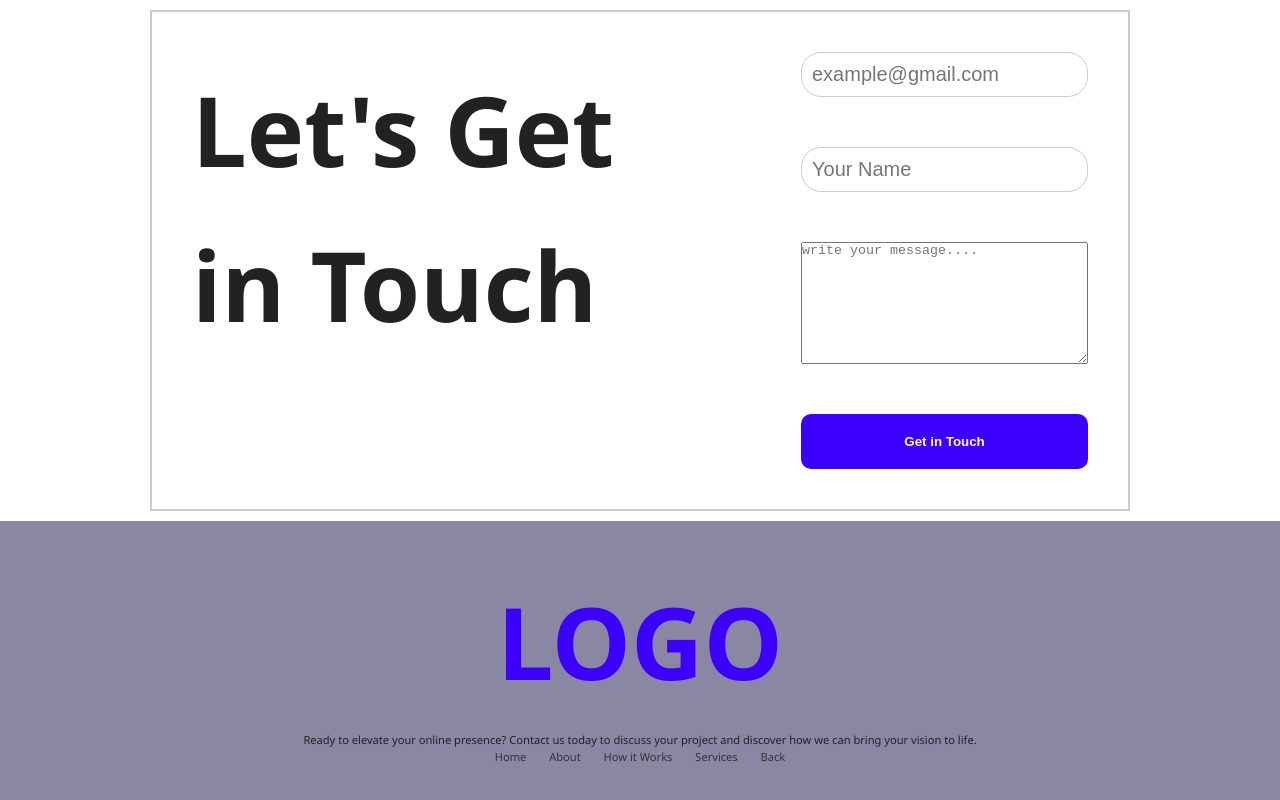
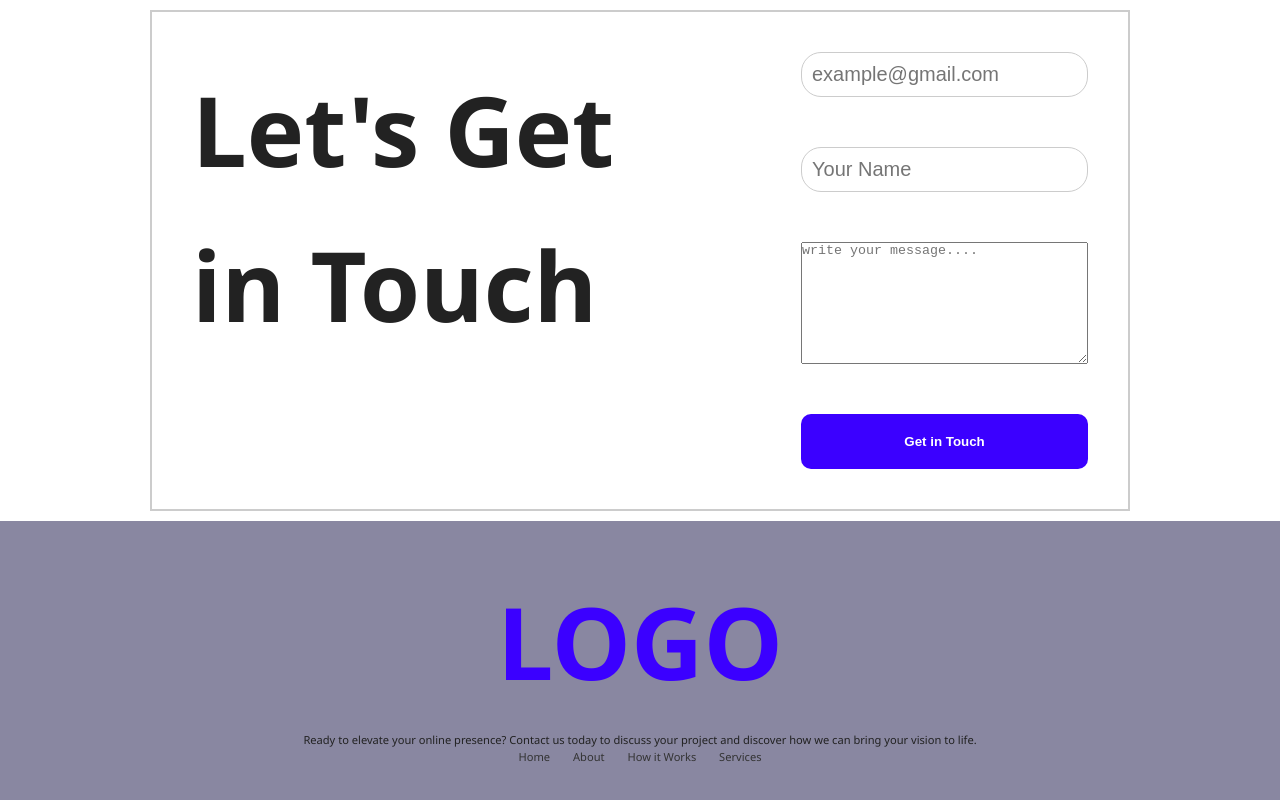
Before and after one commit to Tawhid04/assignment-1, a plain HTML site: page index.html in a window 1280 px wide. Shown: the part 2732-3532 px from the top of the page. Drawn offline with Linux system fonts and the light colour scheme.

```diff
--- a/index.html
+++ b/index.html
@@ -106,7 +106,6 @@
         <a href="#">About</a>
         <a href="#">How it Works</a>
         <a href="#">Services</a>
-        <a href="#">Back</a>
     </nav>
 </footer>
 </body>
```
